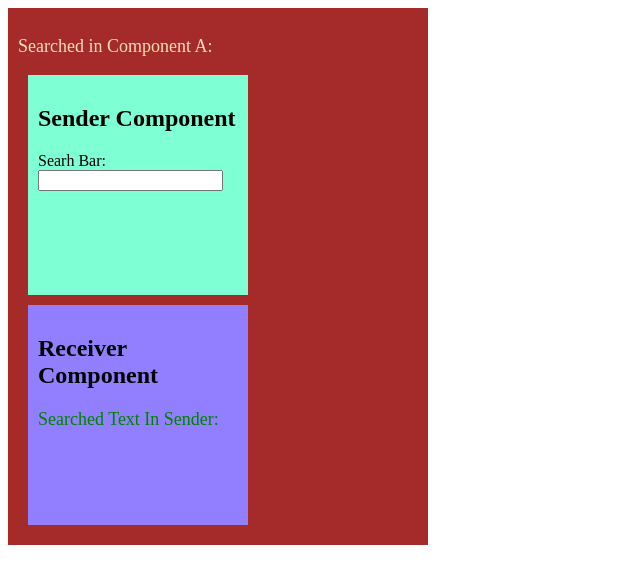
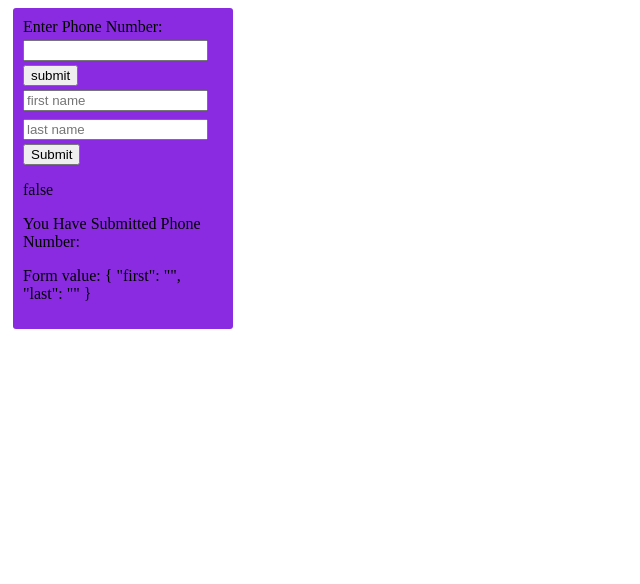
Before and after one commit to priyodas12/angular-basic-v4, an Angular app: page / in a window 1280 px wide. Shown: the top 584 px of the page, without its empty margins (0-640 px from the left). Built offline with nearby package versions, Linux system fonts and the light colour scheme.

Commit message:
template ref variable for html element

```diff
--- a/src/app/app.component.html
+++ b/src/app/app.component.html
@@ -4,4 +4,5 @@
 <!-- <app-exm-attribute-directive></app-exm-attribute-directive> -->
 <!-- <app-exm-structural-directive></app-exm-structural-directive> -->
 <!-- <app-exm-parent></app-exm-parent> -->
-<app-exm-sibings-communication></app-exm-sibings-communication>
+<!-- <app-exm-sibings-communication></app-exm-sibings-communication> -->
+<app-exm-template-ref></app-exm-template-ref>
--- a/src/app/app.module.ts
+++ b/src/app/app.module.ts
@@ -16,6 +16,7 @@ import { ExmChildComponent } from './learning/exm-parent/exm-child/exm-child.com
 import { ExmSibingsCommunicationComponent } from './learning/exm-sibings-communication/exm-sibings-communication.component';
 import { ExmSiblingAComponent } from './learning/exm-sibings-communication/exm-sibling-a/exm-sibling-a.component';
 import { ExmSiblingBComponent } from './learning/exm-sibings-communication/exm-sibling-b/exm-sibling-b.component';
+import { ExmTemplateRefComponent } from './learning/exm-template-ref/exm-template-ref.component';
 
 @NgModule({
   declarations: [
@@ -31,6 +32,7 @@ import { ExmSiblingBComponent } from './learning/exm-sibings-communication/exm-s
     ExmSibingsCommunicationComponent,
     ExmSiblingAComponent,
     ExmSiblingBComponent,
+    ExmTemplateRefComponent,
   ],
   imports: [
     BrowserModule,
--- /dev/null
+++ b/src/app/learning/exm-template-ref/exm-template-ref.component.css
@@ -0,0 +1,13 @@
+.tem-ref{
+    min-height:300px;
+    width: 200px;
+    background-color: blueviolet;
+    padding:10px;
+    margin:5px;
+    border-radius: 3px;
+}
+
+input{
+    margin-top: 4px;
+    margin-bottom: 4px;
+}
--- /dev/null
+++ b/src/app/learning/exm-template-ref/exm-template-ref.component.html
@@ -0,0 +1,16 @@
+<div class="tem-ref">
+    <label>Enter Phone Number:</label>
+    <input type="text" class="ip-for-btn" #phoneNumber>
+    <button type="button" (click)="onClickSubmit(phoneNumber.value)">submit</button>
+
+
+     <form #f="ngForm" (ngSubmit)="onSubmit(f)" novalidate>
+      <input name="first" ngModel required #first="ngModel" placeholder="first name">
+      <input name="last" ngModel #last="ngModel" placeholder="last name">
+      <button>Submit</button>
+    </form>
+    <p>{{first.value}}</p>
+    <p>{{first.valid}}</p>
+    <p>You Have Submitted Phone Number: {{contact}}</p>
+    <p>Form value: {{ f.value | json }}</p>
+</div>
--- /dev/null
+++ b/src/app/learning/exm-template-ref/exm-template-ref.component.ts
@@ -0,0 +1,25 @@
+import { Component } from '@angular/core';
+import { NgForm } from '@angular/forms';
+
+@Component({
+  selector: 'app-exm-template-ref',
+  templateUrl: './exm-template-ref.component.html',
+  styleUrls: ['./exm-template-ref.component.css']
+})
+export class ExmTemplateRefComponent {
+
+  contact: string = "";
+
+  submitMessage: string = "invalid forom data!";
+
+  name: string = "";
+
+  onClickSubmit(phoneNumber: string) {
+    this.contact = phoneNumber;
+  }
+
+  onSubmit(formData: NgForm) {
+    this.name = formData.value;
+  }
+
+}
```
Also changed, not shown: 1 other file (tests, documents, lock files or other folders).
